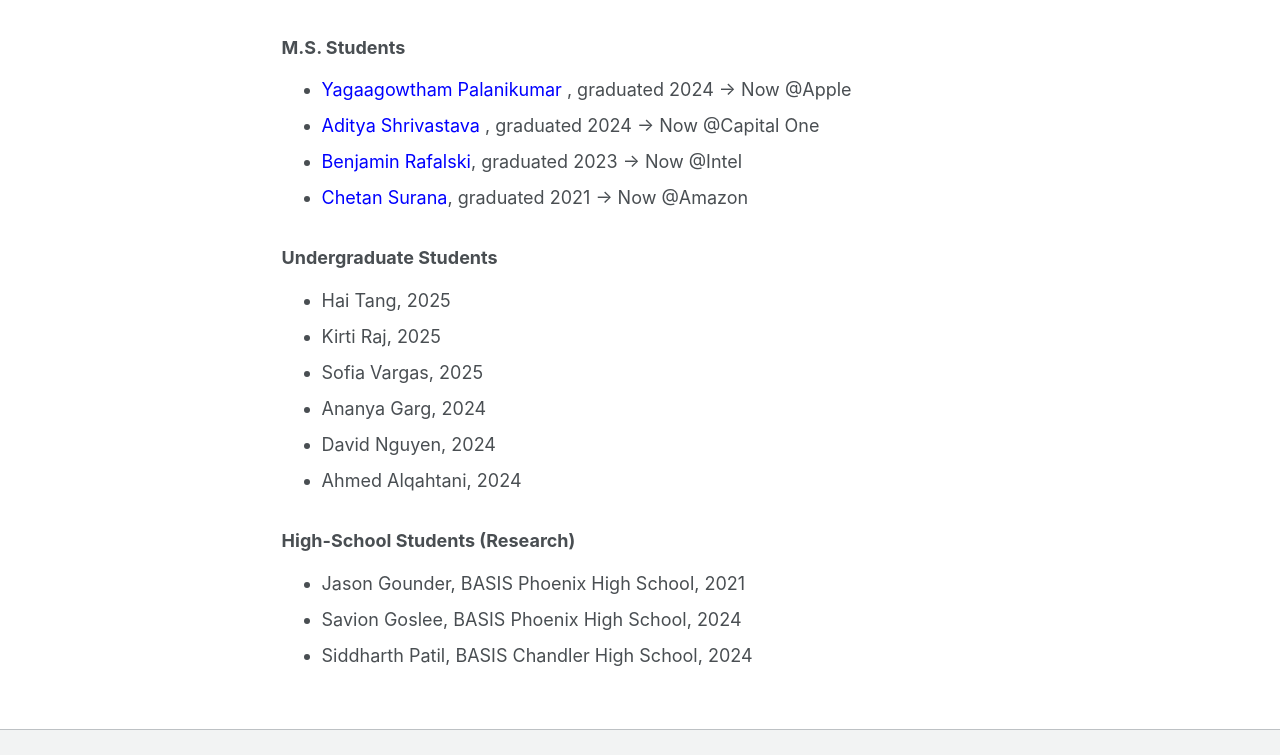
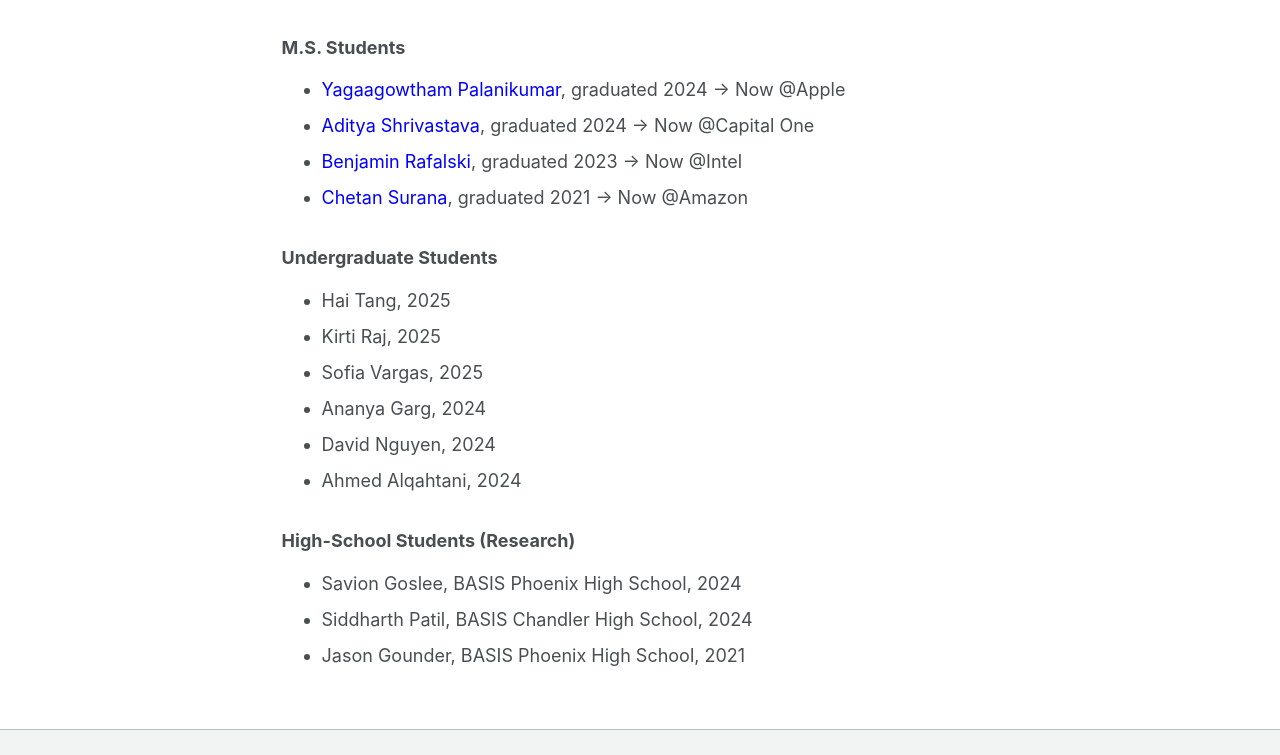
Before and after one commit to nitrieu/nitrieu.github.io, a Jekyll site: the page built from _pages/advising.md, in a window 1280 px wide and 1376 px high. Shown: the part 491-1246 px from the top of the window. Built offline with Jekyll 4.4.1, drawn with Linux system fonts in a browser that asks for light colours.

```diff
--- a/_pages/advising.md
+++ b/_pages/advising.md
@@ -28,8 +28,8 @@ author_profile: true
 
 <h3> M.S. Students </h3>
   <ul>
-      <li> <a href="https://www.linkedin.com/in/yagaagowtham/" style="color:blue; text-decoration: none">  Yagaagowtham Palanikumar </a>,  graduated 2024 &rarr; Now @Apple</li>
-        <li> <a href="https://www.aditya-shrivastava.com/" style="color:blue; text-decoration: none">  Aditya Shrivastava </a>,  graduated 2024 &rarr; Now @Capital One</li>
+      <li> <a href="https://www.linkedin.com/in/yagaagowtham/" style="color:blue; text-decoration: none">  Yagaagowtham Palanikumar</a>,  graduated 2024 &rarr; Now @Apple</li>
+        <li> <a href="https://www.aditya-shrivastava.com/" style="color:blue; text-decoration: none">  Aditya Shrivastava</a>,  graduated 2024 &rarr; Now @Capital One</li>
     <li> <a href="https://www.linkedin.com/in/benjamin-rafalski-719b21206/" style="color:blue; text-decoration: none">  Benjamin Rafalski</a>,  graduated 2023 &rarr; Now @Intel</li>
   <li> <a href="https://chetan015.github.io/" style="color:blue; text-decoration: none"> Chetan Surana</a>,  graduated 2021 &rarr; Now @Amazon</li>
 </ul>
@@ -46,7 +46,7 @@ author_profile: true
 
 <h3>High-School Students (Research)</h3>
 <ul>
-  <li>Jason Gounder, BASIS Phoenix High School, 2021</li>
   <li>Savion Goslee, BASIS Phoenix High School, 2024</li>
   <li>Siddharth Patil, BASIS Chandler High School, 2024</li>
+   <li>Jason Gounder, BASIS Phoenix High School, 2021</li>
 </ul>
```
